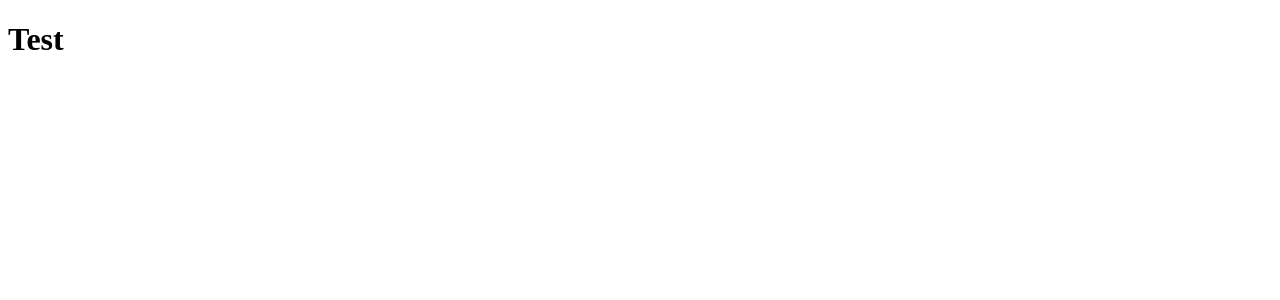
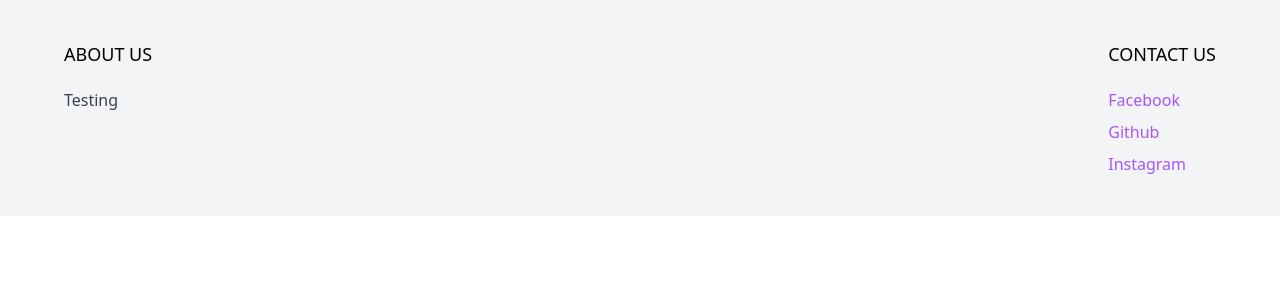
Before and after one commit to PhungHoang1909/ECommerce_Django, a Django app: page / in a window 1280 px wide. Before the commit the part shown is almost empty. Shown: the top 300 px of the page. Run offline with Django 5.2, Linux system fonts and the light colour scheme; some libraries are stand-ins or nearby versions.

Commit message:
Add Tailwind and Footer

```diff
--- a/ecommerceapp/templates/base.html
+++ b/ecommerceapp/templates/base.html
@@ -11,13 +11,34 @@
         <meta name="description" content="">
         <meta name="viewport" content="width=device-width, initial-scale=1">
         <link rel="stylesheet" href="">
+        <script src="https://cdn.tailwindcss.com"></script>
     </head>
     <body>
         <!--[if lt IE 7]>
             <p class="browsehappy">You are using an <strong>outdated</strong> browser. Please <a href="#">upgrade your browser</a> to improve your experience.</p>
         <![endif]-->
 
-        <h1>Test</h1>
+        {% comment %} Create footer {% endcomment %}
+        <footer class="bg-gray-100">
+            <div class="max-w-6xl mx-auto py-10 px-6 xl:px-0 md:flex justify-between">
+                <div class="footer-left mb-12 md:mb-0">
+                    <h2 class="mb-5 uppercase text-lg">About us</h2>
+
+                    <p class="text-gray-700">Testing</p>
+                </div>
+
+                {% comment %} contact links {% endcomment %}
+                <div class="footer-right">
+                    <h2 class="mb-5 uppercase text-lg">Contact us</h2>
+
+                    <ul class="space-y-2">
+                        <li><a href="#" class="text-purple-500" hover:text-purple-800">Facebook</a></li>
+                        <li><a href="#" class="text-purple-500" hover:text-purple-800">Github</a></li>
+                        <li><a href="#" class="text-purple-500" hover:text-purple-800">Instagram</a></li>
+                    </ul>
+                </div>
+            </div>
+        </footer>
 
         <script src="" async defer></script>
     </body>
```
